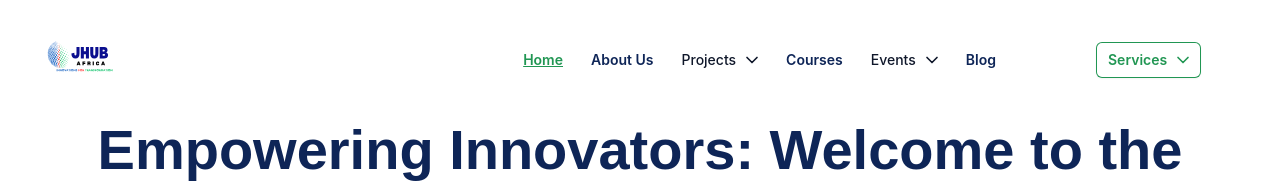
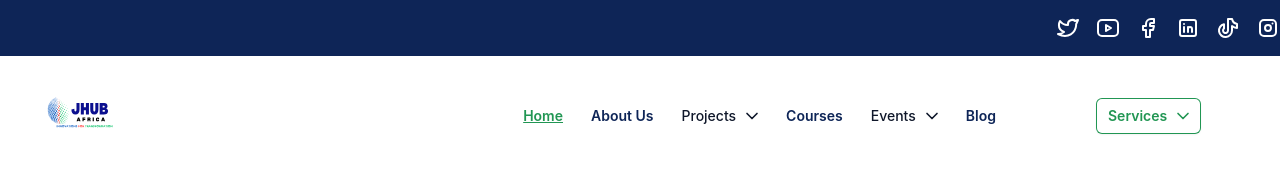
Before and after one commit to Murithi-Brian/jhubwebsite2, a React (Vite) app: page / in a window 1280 px wide. Shown: the top 183 px of the page. Built offline with nearby package versions, Linux system fonts and the light colour scheme; a web font is replaced by a local one.

Commit message:
style: icon layout

```diff
--- a/src/components/common/BaseLayout.tsx
+++ b/src/components/common/BaseLayout.tsx
@@ -1,6 +1,14 @@
 import React from "react"
 import NavBar from "./NavBar";
 import Footer from "./Footer";
+import {
+  IconBrandFacebook,
+  IconBrandInstagram,
+  IconBrandLinkedin,
+  IconBrandTiktok,
+  IconBrandTwitter,
+  IconBrandYoutube,
+} from "@tabler/icons-react";
 // import { Outlet } from "react-router-dom";
 
 const BaseLayout = ({children}: {children:React.ReactNode}) => {
@@ -8,6 +16,54 @@ const BaseLayout = ({children}: {children:React.ReactNode}) => {
     <div className="dark:bg-boxdark-2 dark:text-bodydark">
       <div className="flex h-screen overflow-hidden">
         <div className="relative flex flex-1 flex-col overflow-y-auto overflow-x-hidden">
+          <div className="bg-main text-white py-4">
+            <div className="space-x-4 flex justify-center sm:justify-end items-center max-w-[85rem] mx-auto">
+              {/* <DarkModeSwitcher /> */}
+              <a
+                href="https://twitter.com/JHUBAfrica"
+                target="_blank"
+                rel="noopener noreferrer"
+              >
+                <IconBrandTwitter className="h-4 sm:h-full" />{" "}
+              </a>
+              <a
+                href="https://www.youtube.com/channel/UCHN-H46LsYBXPGoOOsw4ffQ"
+                target="_blank"
+                rel="noopener noreferrer"
+              >
+                <IconBrandYoutube className="h-4 sm:h-full" />{" "}
+              </a>
+              <a
+                href="https://www.facebook.com/people/JHUB-Africa/61554202584585/"
+                target="_blank"
+                rel="noopener noreferrer"
+              >
+                <IconBrandFacebook className="h-4 sm:h-full" />
+              </a>
+              <a
+                href="https://www.linkedin.com/company/jhubafrica/"
+                target="_blank"
+                rel="noopener noreferrer"
+              >
+                <IconBrandLinkedin className="h-4 sm:h-full" />
+              </a>
+
+              <a
+                href="https://www.tiktok.com/@jhubafrica"
+                target="_blank"
+                rel="noopener noreferrer"
+              >
+                <IconBrandTiktok className="h-4 sm:h-full" />
+              </a>
+              <a
+                href="https://www.instagram.com/jhubafrica/"
+                target="_blank"
+                rel="noopener noreferrer"
+              >
+                <IconBrandInstagram className="h-4 sm:h-full" />
+              </a>
+            </div>
+          </div>
           <NavBar />
           {children}
           <Footer />
--- a/src/pages/Home/sections/FeatureList.tsx
+++ b/src/pages/Home/sections/FeatureList.tsx
@@ -77,7 +77,7 @@ export default function FeatureList() {
             />
           </div> */}
 
-      <div className="mb-8 lg:mb-16">
+      <div className="mb-8 lg:mb-16 text-center sm:text-left">
         <h2 className="mb-4 text-xl font-medium text-success dark:text-white">
           Services
         </h2>
@@ -91,7 +91,7 @@ export default function FeatureList() {
           dynamic needs of a rapidly evolving digital era.
         </p>
       </div>
-      <div className="max-w-screen-lg mx-auto grid grid-cols-1 md:grid-cols-3 gap-12">
+      <div className="max-w-screen-lg mx-auto grid grid-cols-1 md:grid-cols-3 gap-12 w-full place-items-center">
         {featureList.map((feature) => (
           <div className="flip-card bg-transparent" key={crypto.randomUUID()}>
             <div className="flip-card-inner">
```
Also changed, not shown: src/index.css (+8 -9 lines).
